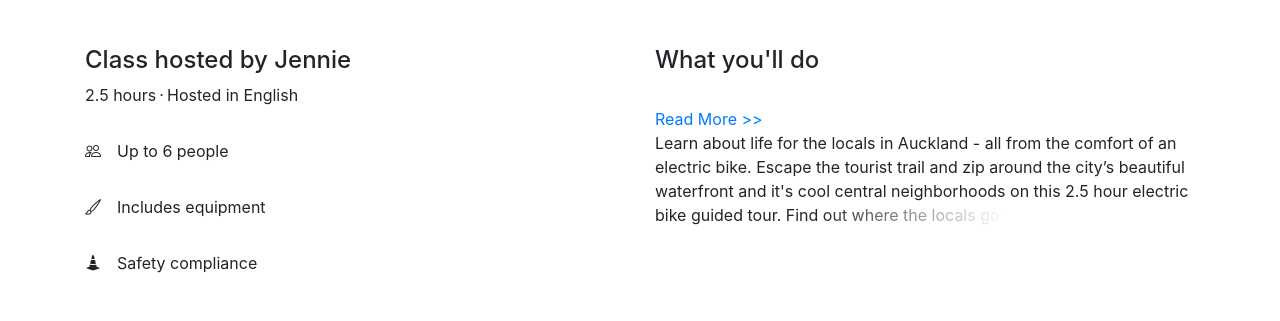
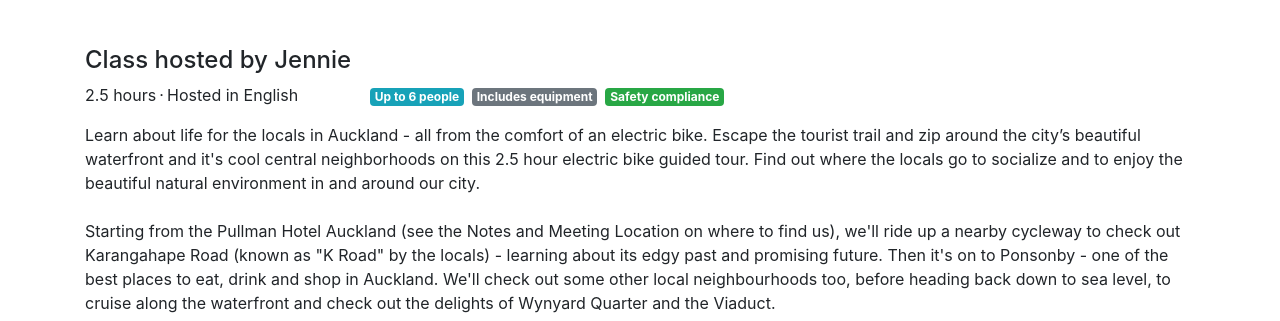
Before and after one commit to enRose/RemoteAssembly, a React (Create React App) app in the folder client/: page /listings/1 in a window 1280 px wide. Shown: the part 400-721 px from the top of the page. Built offline with nearby package versions, Linux system fonts and the light colour scheme.

Commit message:
simplify class detail design

```diff
--- a/client/src/listing-detail/index.js
+++ b/client/src/listing-detail/index.js
@@ -1,5 +1,5 @@
 import React, { useState, useEffect } from 'react'
-import { Col, Image, Container, Row, Button } from 'react-bootstrap'
+import { Col, Image, Container, Row, Button, Badge } from 'react-bootstrap'
 import { useParams } from 'react-router-dom'
 import { get } from './listing-detail-service'
 import css from './listing-detail-style.module.css'
@@ -7,6 +7,7 @@ import { ImageCarouselModal } from './component/image-carousel/image-carousel'
 import classNames from 'classnames/bind'
 import { ReadMore } from './component/read-more/read-more'
 import { AvatarInitials } from './component/avatar-initials'
+import "bootstrap/dist/css/bootstrap.min.css"
 
 let cx = classNames.bind(css)
 
@@ -94,36 +95,34 @@ export const ListingDetail = () => {
           <Col>
             <h4 >Class hosted by {experience.host.firstName}</h4>
             <Row>
-              <Col>
+              <Col sm={3}>
                 <span>{experience.course.durationPerClass}</span>
                 <span style={{ marginRight: '.2rem', marginLeft: '.2rem' }} aria-hidden="true">·</span>
                 <span>Hosted in {experience.course.hostedIn}</span>
               </Col>
+              <Col>
+                <div>
+                  <Badge className={css['badge-icon']} variant="info">
+                  <span>Up to {experience.course.studentCapacity} people</span>
+                  </Badge>
+                  <Badge className={css['badge-icon']} variant="secondary">
+                  <span>Includes equipment</span>
+                  </Badge>
+                  <Badge className={css['badge-icon']} variant="success">
+                  <span>Safety compliance</span>
+                  </Badge>
+                </div>
+              </Col>
+
             </Row>
-            <Row className={css['class-highlights']}>
+
+            <Row className={css['spacing-sm']}>
               <Col>
-                <i className={`bi bi-people ${css['class-highlight-icon']}`}></i>
-                <span>Up to {experience.course.studentCapacity} people</span>
+                <div style={{ whiteSpace: 'pre-line' }}> {experience.course.description}</div>
               </Col>
             </Row>
-            {
-              experience.course.includesEquipment &&
-              <Row className={css['class-highlights']}>
-                <Col>
-                  <i className={`bi bi-brush ${css['class-highlight-icon']}`}></i>
-                  <span>Includes equipment</span>
-                </Col>
-              </Row>
-            }
-            {
-              experience.course.safetyCompliance &&
-              <Row className={css['class-highlights']}>
-                <Col>
-                  <i className={`bi bi-cone-striped ${css['class-highlight-icon']}`}></i>
-                  <span>Safety compliance</span>
-                </Col>
-              </Row>
-            }
+
+
             <Row className={css['spacing-md']}>
               <AvatarInitials
                 firstName={experience.host.firstName}
@@ -155,11 +154,11 @@ export const ListingDetail = () => {
             </Row>
 
           </Col>
-          <Col>
-            <h4>What you'll do</h4>
-            <ReadMore text={experience.course.description} />
-          </Col>
+
+          <hr class={css['divider']} style={{ borderTopColor: 'rgb(221, 221, 221)' }}></hr>
         </Row>
+
+
       </Container >
     </>
   )
--- a/client/src/listing-detail/listing-detail-style.module.css
+++ b/client/src/listing-detail/listing-detail-style.module.css
@@ -83,14 +83,18 @@
   width: 100%;
 }
 
-.class-highlights {
-  padding-top: 2rem;
-}
-
-.class-highlight-icon {
-  margin-right: 1rem;
+.badge-icon {
+  margin-right: .5rem;
 }
 
 .host-name {
   margin-bottom: 0;
 }
+
+.divider-bottom {
+  border-bottom-width: 1px !important;
+  border-bottom-style: solid !important;
+  border-bottom-color: rgb(221, 221, 221);
+  width: 100%;
+  padding-bottom: .5rem;
+}
```
